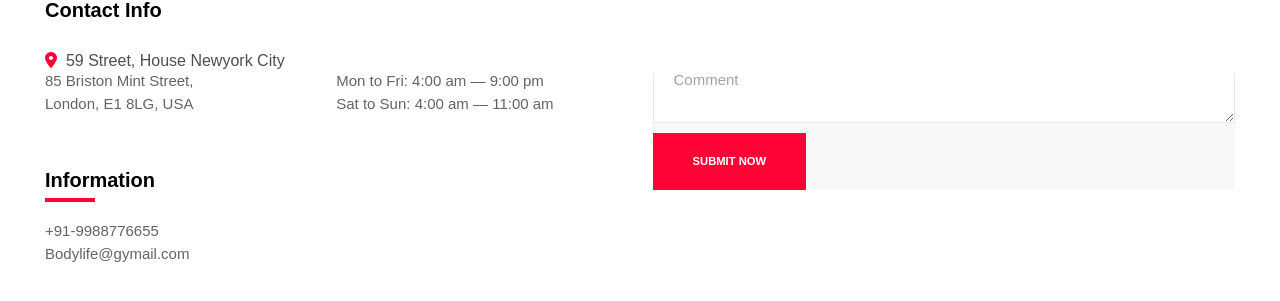
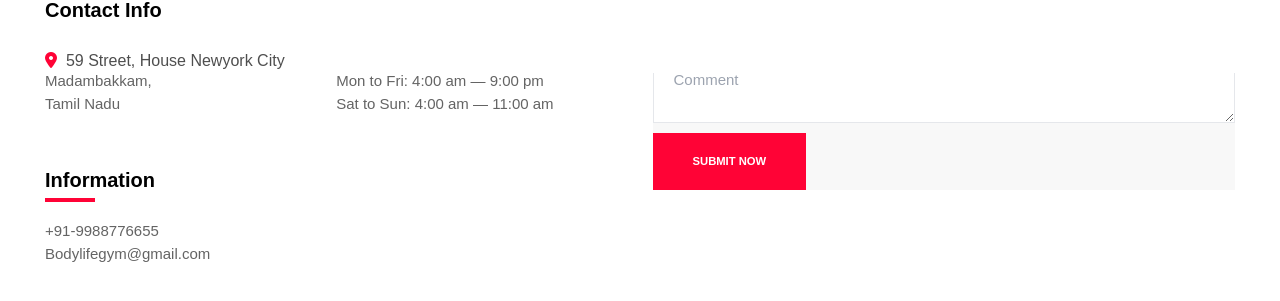
Before and after one commit to RajeshK1006/Body-Life, a React (Create React App) app: page /contact in a window 1280 px wide. Shown: the part 727-1028 px from the top of the page. Built offline with nearby package versions, Linux system fonts and the light colour scheme; no server answers.

Commit message:
Update Contact.jsx

```diff
--- a/src/Pages/Contact.jsx
+++ b/src/Pages/Contact.jsx
@@ -352,8 +352,8 @@ function Login() {
                  <h3 className="text-[20px] font-bold mb-10">Sithalapakkam, Chennai</h3>
                  <span className="bg-[#ff0336] w-[50px] h-[4px] absolute top-[33px]"></span>
                  <p className="text-[15px] font-medium text-[#646464]">
-                  85 Briston Mint Street,
-                   <br /> London, E1 8LG, USA
+                  Madambakkam,
+                   <br /> Tamil Nadu
                 </p>
               </div>
                <div className="flex flex-col relative">
@@ -369,7 +369,7 @@ function Login() {
                 <span className="bg-[#ff0336] w-[50px] h-[4px] absolute top-[33px]"></span>
                 <div className="text-[15px] font-medium text-[#646464]">
                    <p>+91-9988776655</p>
-           <p>Bodylife@gymail.com</p>
+           <p>Bodylifegym@gmail.com</p>
              </div>
 </div>
 </div>
```
